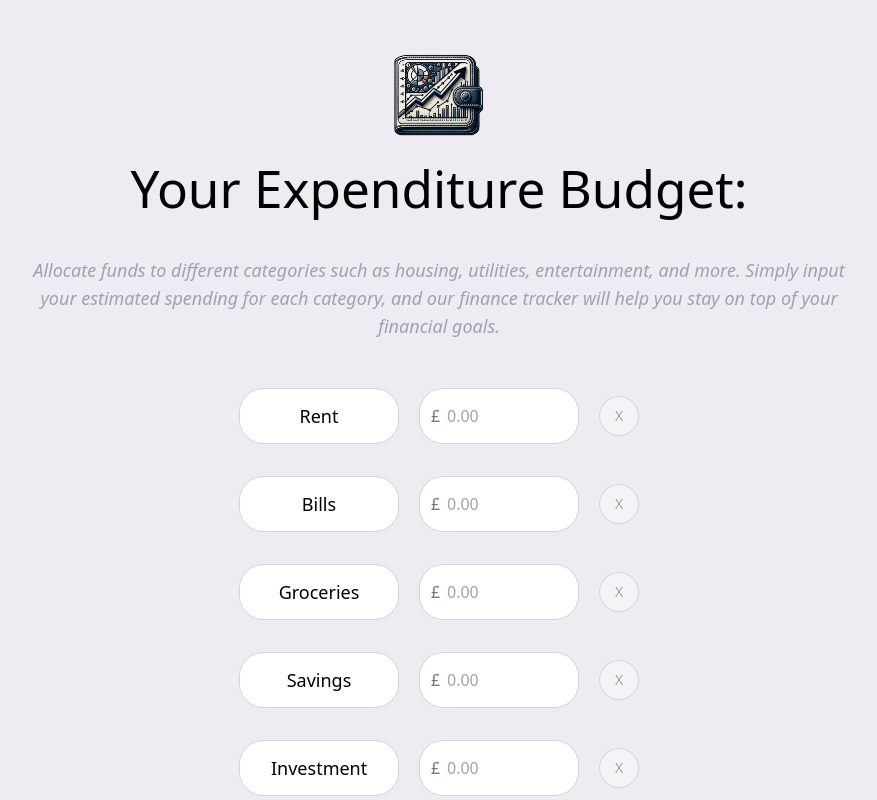
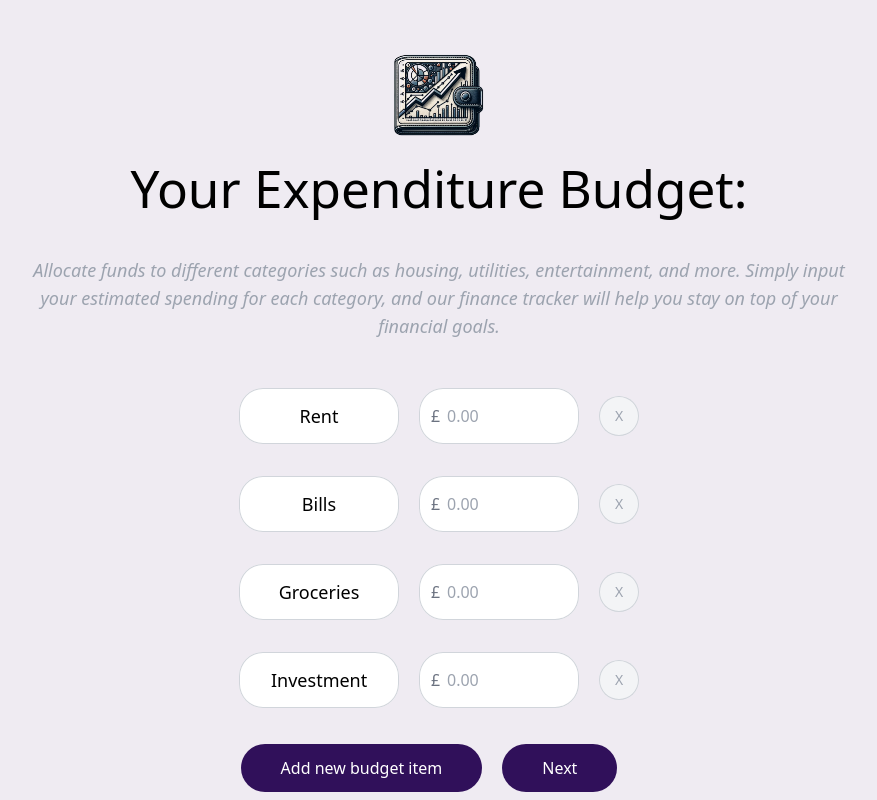
Before and after one commit to MrKatrish/insight_wallet, a React (Vite) app: page /budget in a window 1280 px wide. Shown: the top 800 px of the page, without its empty margins (201-1078 px from the left). Built offline with nearby package versions, Linux system fonts and the light colour scheme.

Commit message:
removed savings input from budget form

```diff
--- a/src/pages/Budget.jsx
+++ b/src/pages/Budget.jsx
@@ -10,10 +10,9 @@ function Budget() {
     { id: 1, title: 'Rent', amount: 0 },
     { id: 2, title: 'Bills', amount: 0 },
     { id: 3, title: 'Groceries', amount: 0 },
-    { id: 4, title: 'Savings', amount: 0 },
-    { id: 5, title: 'Investments', amount: 0 }
+    { id: 4, title: 'Investments', amount: 0 }
   ]);
-  const [counter, setCounter] = useState(6);
+  const [counter, setCounter] = useState(5);
   const [totalBudget, setTotalBudget] = useState(0);
 
   useEffect(() => {
```
